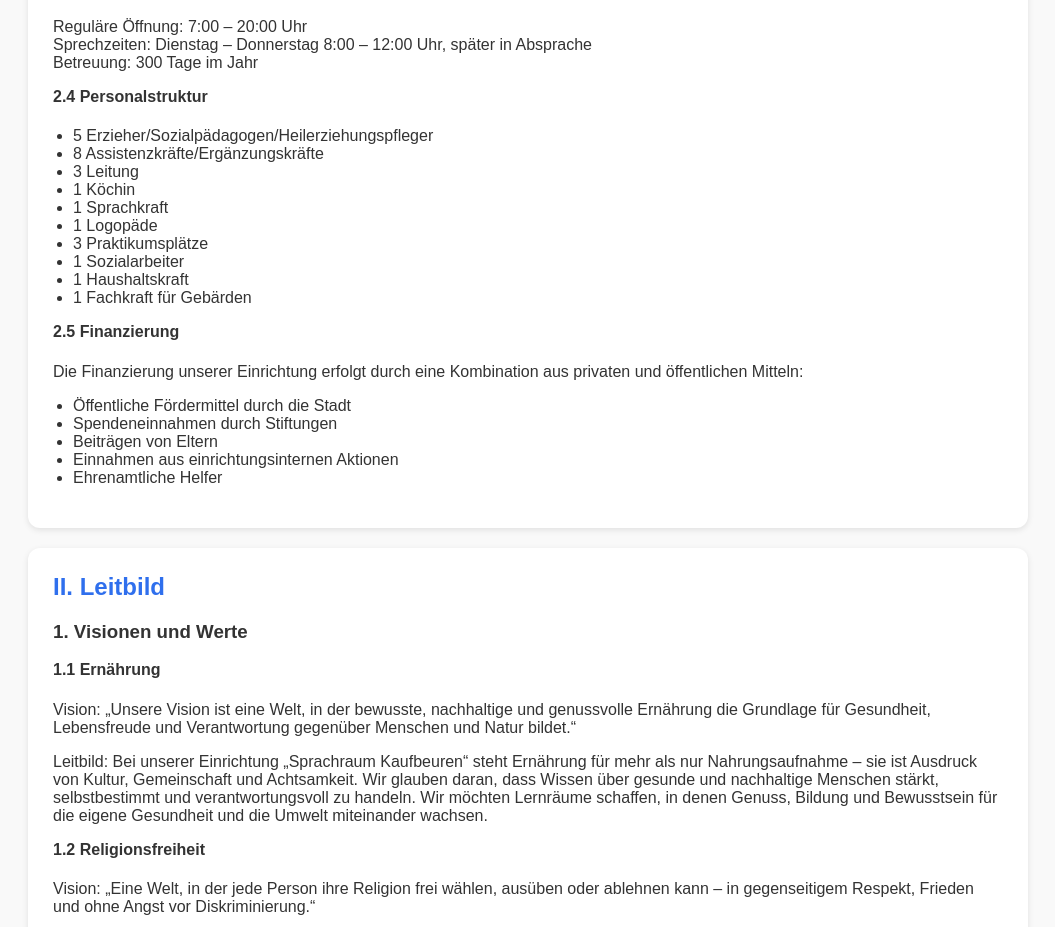
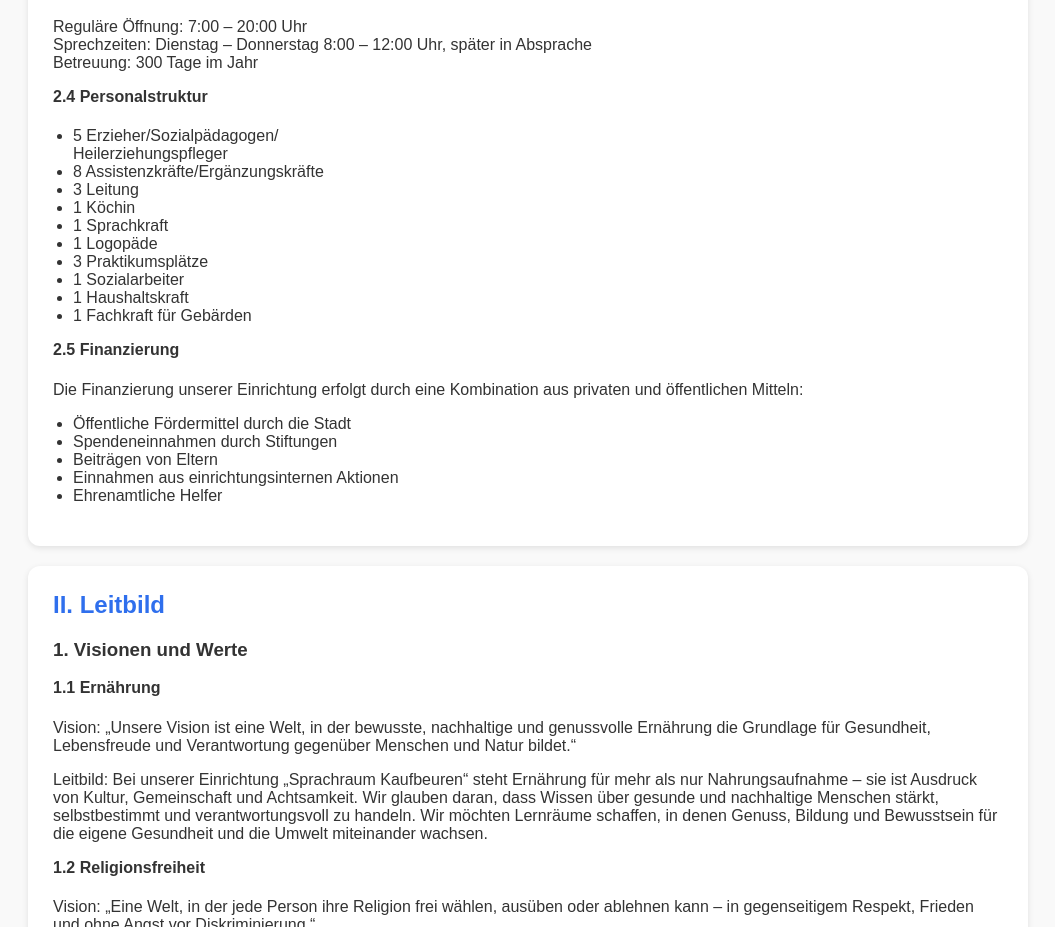
Before and after one commit to sprachraum-kaufbeuren/kf, a plain HTML site: page konzept_de.html in a window 1280 px wide. Shown: the part 990-1917 px from the top of the page, without its empty margins (112-1167 px from the left). Drawn offline with Linux system fonts and the light colour scheme.

Commit message:
Add files via upload

```diff
--- a/konzept_de.html
+++ b/konzept_de.html
@@ -106,7 +106,7 @@
 
   <h4>2.4 Personalstruktur</h4>
   <ul>
-    <li>5 Erzieher/Sozialpädagogen/Heilerziehungspfleger</li>
+    <li>5 Erzieher/Sozialpädagogen/</br>Heilerziehungspfleger</li>
     <li>8 Assistenzkräfte/Ergänzungskräfte</li>
     <li>3 Leitung</li>
     <li>1 Köchin</li>
```
